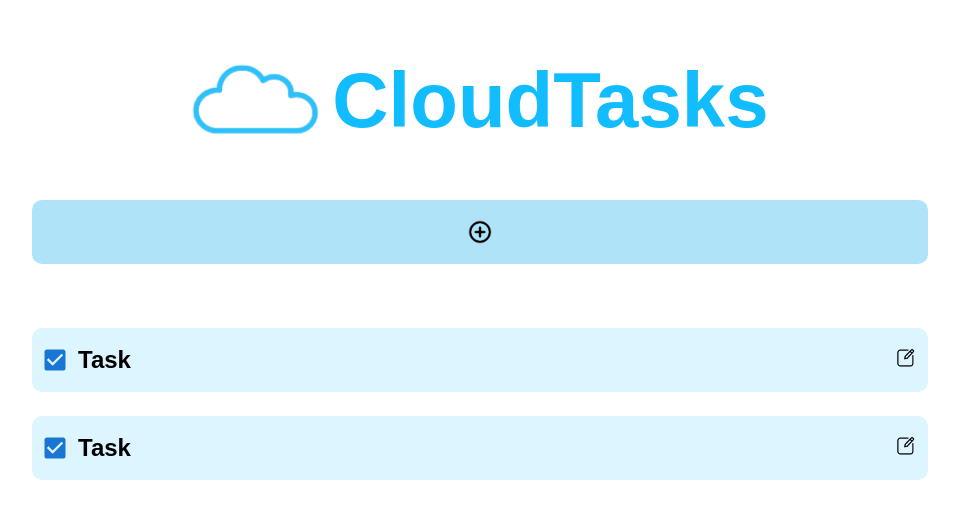
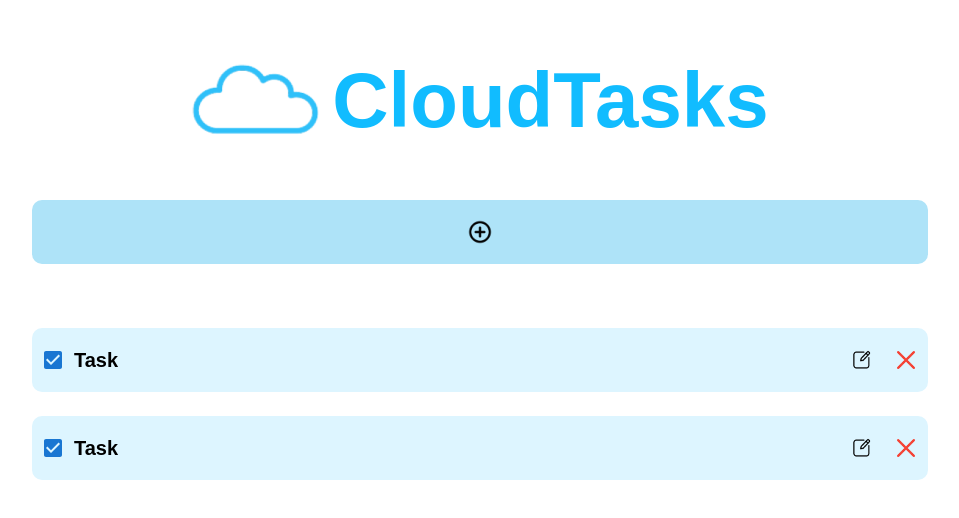
Before and after one commit to MatheuzinDev/CloudTasks, a React (Vite) app: page /list in a window 1280 px wide. Shown: the top 518 px of the page, without its empty margins (160-1119 px from the left). Built offline with nearby package versions, Linux system fonts and the light colour scheme.

Commit message:
enviando modais criar tarefa e atualizar tarefa

```diff
--- a/src/Components/BodyList/BodyList.css
+++ b/src/Components/BodyList/BodyList.css
@@ -42,7 +42,7 @@
 }
 
 .task h3 {
-    font-size: 24px;
+    font-size: 20px;
     font-family: "Montserrat", sans-serif;
     font-weight: lighter;
     font-weight: bold;
@@ -59,3 +59,42 @@
     width: 1.5vw;
     padding: 1vw;
 }
+
+.iconClose {
+    width: 1.5vw;
+    padding: 1vw;
+}
+
+.iconDelete {
+    width: 1.4vw;
+    padding: 1vw;
+}
+
+.divIcons {
+    width: 7vw;
+    display: flex;
+    justify-content: center;
+    align-items: center;
+}
+
+
+.divTaskModal {
+    display: flex;
+    justify-content: space-between;
+    align-items: center;
+}
+
+#modal-modal-title {
+    font-size: 24px;
+    font-family: "Montserrat", sans-serif;
+    font-weight: lighter;
+    font-weight: bold;
+}
+
+.divBottomModal {
+    display: flex;
+    justify-content: center;
+    flex-direction: column;
+    gap: 6vh;
+
+}
--- a/src/Components/BodyList/BodyList.jsx
+++ b/src/Components/BodyList/BodyList.jsx
@@ -1,25 +1,153 @@
 import "../BodyList/BodyList.css"
 import IconAdd from "../../assents/addIcon.png"
 import EditIcon from "../../assents/editIcon.png"
+import IconClose from "../../assents/close.png"
+import IconDelete from "../../assents/close (1).png"
 import Checkbox from '@mui/material/Checkbox';
+import Modal from "@mui/material/Modal";
+import Button from "../Button/Button"
+import { Box, Typography } from "@mui/material";
+import { useState } from "react";
+import Input from "../Input/Input";
 function BodyList() {
+
+    const style = {
+        position: 'absolute',
+        top: '50%',
+        left: '50%',
+        transform: 'translate(-50%, -50%)',
+        width: "50vw",
+        bgcolor: 'background.paper',
+        border: 'none',
+        boxShadow: 24,
+        borderRadius: "10px",
+        p: 4,
+        display: "flex",
+        justifyContent: "space-between",
+        flexDirection: "column",
+        gap: "2vh",
+    };
+
+    const [openModal, setOpenModal] = useState(false)
+    const [openModalEdit, setOpenModalEdit] = useState(false)
+    const handleOpen = () => {
+        setOpenModal(true);
+    }
+
+    const handleClose = () => {
+        setOpenModal(false);
+    }
+
+    const handleOpenEdit = () => {
+        setOpenModalEdit(true);
+    }
+
+    const handleCloseEdit = () => {
+        setOpenModalEdit(false);
+    }
+
+
     return (
         <>
             <div className="bodyList">
-                <div className="buttonAdd">
+                <div onClick={handleOpen} className="buttonAdd">
                     <img className="iconAdd" src={IconAdd} alt="" />
                 </div>
+
+                <Modal
+                    open={openModal}
+                    onClose={handleClose}
+                    aria-labelledby="modal-modal-title"
+                    aria-describedby="modal-modal-description"
+                >
+                    <Box sx={style}>
+                        <div className="divTaskModal">
+                            <Typography id="modal-modal-title" variant="h6" component="h2">
+                                Tarefa
+                            </Typography>
+
+                            <img onClick={handleClose} className="iconClose" src={IconClose} alt="" />
+
+
+                        </div>
+                        <div className="divBottomModal">
+                            <Input
+                                width="48vw"
+                                type="email"
+                                placeholder="Digite sua tarefa:"
+                                required
+                                height="4vh"
+                                border="none"
+                                backgroundColor="#AEE3F8"
+                                font-size="55px"
+
+                            />
+
+                            <Button
+                                text="Criar tarefa"
+                                width="10vw"
+                                fontSize="18px"
+                                height="6vh"
+                                marginLeft="39.6vw"
+
+                            />
+                        </div>
+
+                    </Box>
+                </Modal>
 
                 <div className="divTasks">
                     <div className="task">
                         <div className="infoTask">
                             <Checkbox
                                 defaultChecked
-                                sx={{ '& .MuiSvgIcon-root': { fontSize: 28 } }} color="primary" />
+                                sx={{ '& .MuiSvgIcon-root': { fontSize: 24 } }} color="primary" />
                             <h3>Task</h3>
                         </div>
-                        <div>
-                            <img className="editIcon" src={EditIcon} alt="" />
+                        <div className="divIcons">
+                            <img onClick={handleOpenEdit} className="editIcon" src={EditIcon} alt="" />
+                            <Modal
+                                open={openModalEdit}
+                                onClose={handleCloseEdit}
+                                aria-labelledby="modal-modal-title"
+                                aria-describedby="modal-modal-description"
+                            >
+                                <Box sx={style}>
+                                    <div className="divTaskModal">
+                                        <Typography id="modal-modal-title" variant="h6" component="h2">
+                                            Tarefa
+                                        </Typography>
+
+                                        <img onClick={handleCloseEdit} className="iconClose" src={IconClose} alt="" />
+
+
+                                    </div>
+                                    <div className="divBottomModal">
+                                        <Input
+                                            width="48vw"
+                                            type="email"
+                                            placeholder="Digite sua tarefa:"
+                                            required
+                                            height="4vh"
+                                            border="none"
+                                            backgroundColor="#AEE3F8"
+                                            font-size="55px"
+
+                                        />
+
+                                        <Button
+                                            text="Atualizar"
+                                            width="10vw"
+                                            fontSize="18px"
+                                            height="6vh"
+                                            marginLeft="39.6vw"
+
+                                        />
+                                    </div>
+
+                                </Box>
+                            </Modal>
+                            <img className="iconDelete" src={IconDelete} alt="" />
                         </div>
                     </div>
 
@@ -27,11 +155,12 @@ function BodyList() {
                         <div className="infoTask">
                             <Checkbox
                                 defaultChecked
-                                sx={{ '& .MuiSvgIcon-root': { fontSize: 28 } }} color="primary" />
+                                sx={{ '& .MuiSvgIcon-root': { fontSize: 24 } }} color="primary" />
                             <h3>Task</h3>
                         </div>
-                        <div>
+                        <div className="divIcons">
                             <img className="editIcon" src={EditIcon} alt="" />
+                            <img className="iconDelete" src={IconDelete} alt="" />
                         </div>
                     </div>
                 </div>
--- a/src/Components/Button/Button.css
+++ b/src/Components/Button/Button.css
@@ -6,6 +6,9 @@
     height: 10vh;
     border-radius: 5px;
     font-size: 24px;
+    display: flex;
+    justify-content: center;
+    align-items: center;
 }
 
 @media (min-width: 366px) and (max-width: 819px){
--- a/src/Components/Button/Button.jsx
+++ b/src/Components/Button/Button.jsx
@@ -11,7 +11,8 @@ function Button(props) {
     border: 'none',
     borderRadius: props.borderRadius,
     cursor: 'pointer',
-    marginLeft: props.marginLeft
+    marginLeft: props.marginLeft,
+    fontSize: props.fontSize,
   };
 
 
```
Also changed, not shown: src/assents/close (1).png (added), src/assents/close.png (added).
